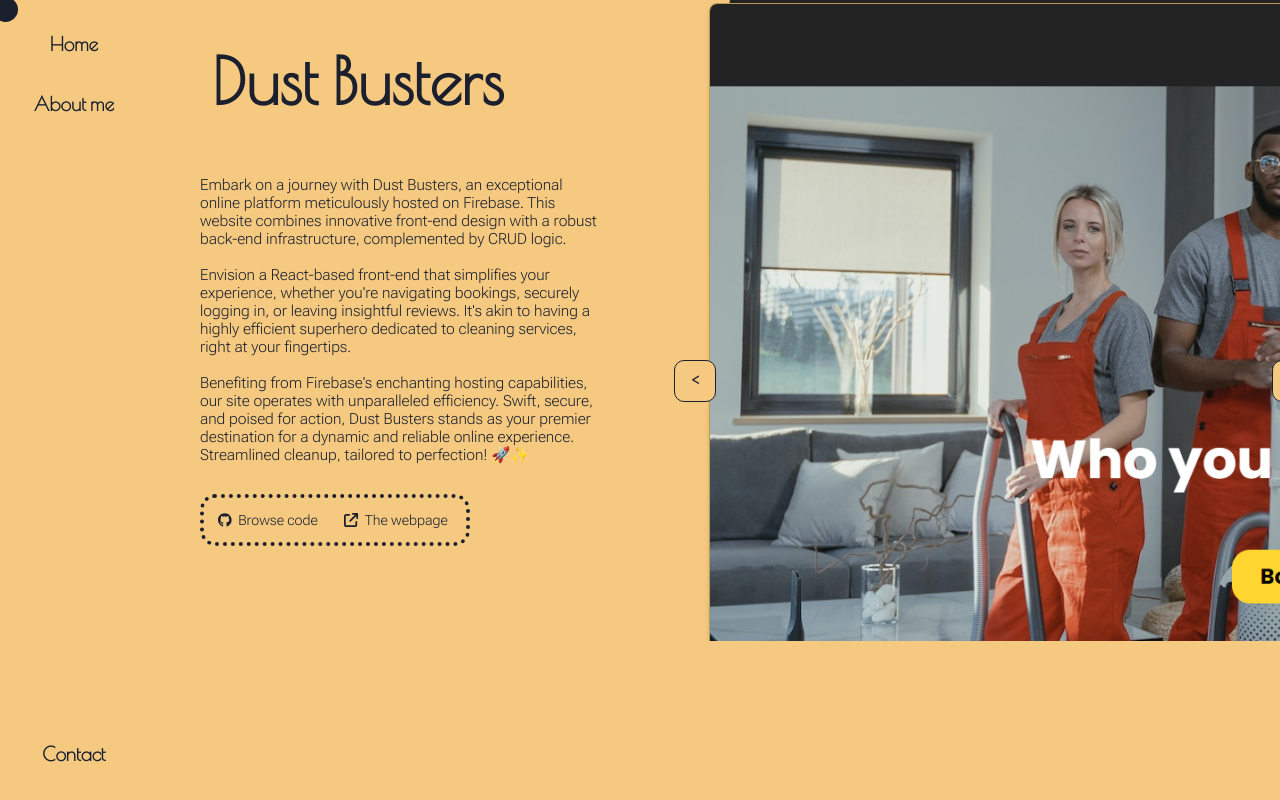
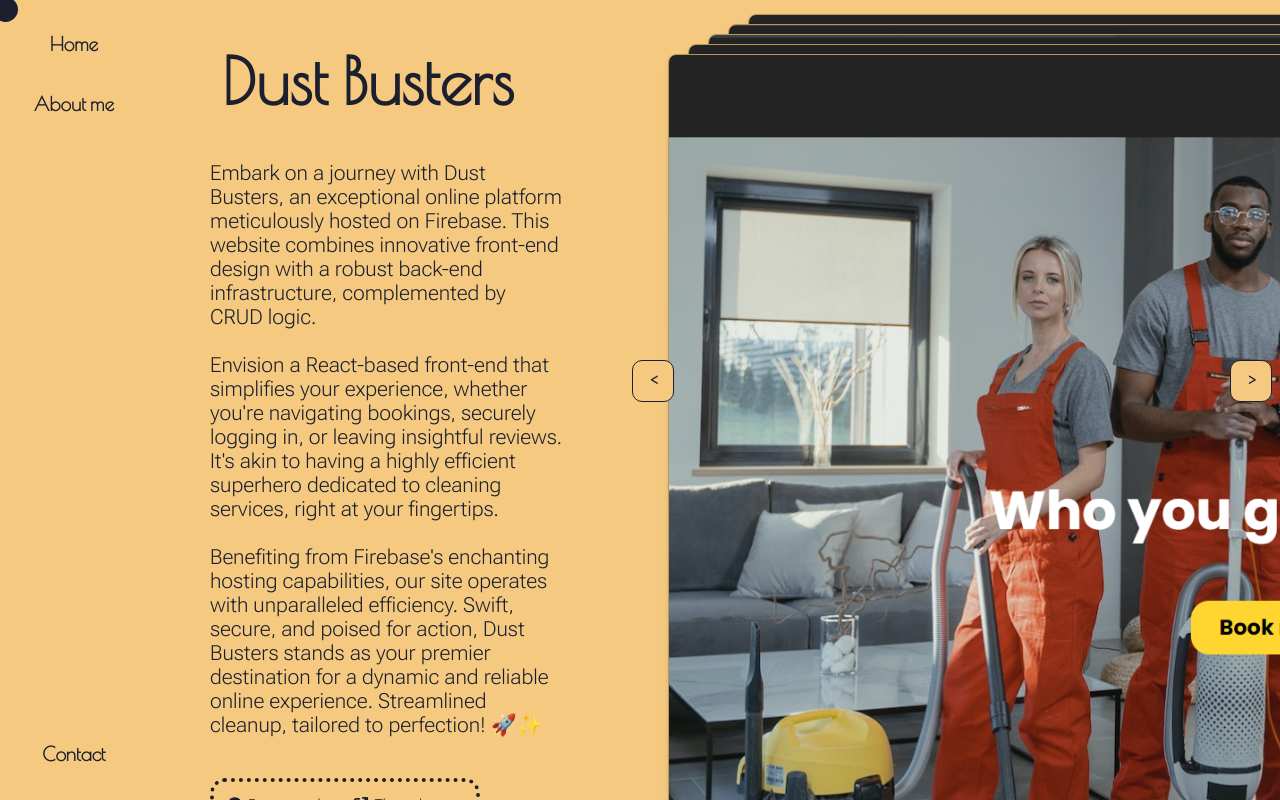
Before and after one commit to starleafer/My-portfolio, a React (Vite) app in the folder workspace/: page /cleaning in a window 1280 px wide. Built offline with nearby package versions, Linux system fonts and the light colour scheme; a web font is replaced by a local one.

Commit message:
Refactor ImageGallerySlider and PageBody components for improved layout and styling consistency; remove unused code from Mainpage

```diff
--- a/workspace/src/components/ImageGallerySlider.jsx
+++ b/workspace/src/components/ImageGallerySlider.jsx
@@ -141,6 +141,7 @@
           color={color}
           backgroundColor={backgroundColor}
           shadowColor={shadowColor}
+          style={{ marginLeft: '2em'}}
         >
           <Arrow>&gt;</Arrow>
         </NavButton>
@@ -208,7 +209,7 @@
   flex-direction: row;
   align-items: center;
   justify-content: space-between;
-  margin: 3em;
+  margin: 3em 7em 3em 3em;
 `;
 
 const ViewerContainer = styled.div`
@@ -222,6 +223,7 @@
   width: 100%;
   height: 600px;
   top: 1em;
+  margin-top: 8em;
 `;
 
 const ImageStack = styled(m.div)`
@@ -262,7 +264,6 @@
   transform: translateX(-50%);
 `;
 
-// Rest of the styled components remain unchanged
 const NavButton = styled.button`
   background-color: ${(props) => props.backgroundColor};
   border: 1px solid ${(props) => props.color};
--- a/workspace/src/components/PageBody.jsx
+++ b/workspace/src/components/PageBody.jsx
@@ -166,30 +166,6 @@
 
           </Info>
         </InfoSection>
-
-        {isNative ? (
-          <Native>
-            {/* {isBrowser ? <NativeHeader>React Native</NativeHeader> : ""} */}
-            {/* <ImageContainer>
-              {nativeImages.map(image => (
-                <MobileImage key={image.id} src={image.src} />
-              ))}
-            </ImageContainer> */}
-          </Native>
-        ) : null}
-
-        {/* {isBrowser ? (
-          <Browser>
-            {isNative ? <BrowserHeader>React</BrowserHeader> : ""}
-            <ImageContainer style={{ display: 'flex', flexDirection: 'column', width: '100%' }}>
-              {browserImages.map(image => (
-                <BrowserImage key={image.id} src={image.src} alt={image.alt} />
-              ))}
-            </ImageContainer>
-          </Browser>
-        ) : null} */}
-
-        {/* <PageNavigationButton /> */}
       </Content>
     </Body>
   )
@@ -204,28 +180,17 @@
 }
 `;
 
-const glow = keyframes`
-  from {
-    text-shadow: 0 0 2px var(--redish), 0 0 4px var(--redish), 0 0 6px var(--redish);
-  }
-  to {
-    text-shadow: 0 0 8px var(--redish), 0 0 10px var(--redish), 0 0 12px var(--redish);
-  }
-`;
 
 const Body = styled(m.div)`
   position: relative;
   display: flex;
-  flex-direction: column;
   width: 100%;
   background-color: ${props => props.backgroundColor};
   overflow: hidden;
-  padding: 0 0 0 200px;
-  /* border: 1px solid red; */
+  padding: 0 0 0 210px;
 
   @media (max-width: 1024px) {
     gap: 5vh;
-    /* margin: 0 200px 0 0;   */
   }
 
   @media (max-width: 768px) {
@@ -240,12 +205,10 @@
   display: flex;
   flex-direction: column;
   align-items: center;
-  /* padding: 100px 0 100px 0; */
   gap: 6vh;
   animation: ${fadein} 0.8s forwards;
   color: ${props => props.color};
   overflow: hidden;
-  /* border: 1px solid orange; */
 
   @media (max-width: 1024px) {
     width: 95%;
@@ -273,7 +236,6 @@
   width: 90vw;
   height: 60vh;
   justify-content: space-between;
-  /* border: 1px solid red; */
   `
 
 const InfoSection = styled.div`
@@ -283,7 +245,6 @@
   justify-content: flex-start;
   width: 90vw;
   min-width: 60%;
-  /* border: 1px solid pink; */
 
   @media (max-width: 1024px) {
     width: 100%;
@@ -306,7 +267,6 @@
   gap: 3vw;
   font-size: .5em;
   font-weight: 600;
-  /* border: 1px solid green; */
 
   @media (max-width: 1440px) {
     font-size: 1vw;
@@ -330,15 +290,13 @@
 
 const PageDescription = styled.h3`
   display: flex;
-  height: 50vh;
-  width: 57vw;
+  width: 45em;
   align-items: center;
   justify-content: center;
   font-family: Roboto Flex;
   font-weight: 500;
   align-self: flex-start;
-  font-size: 1.2vw;
-  /* border: 1px solid blue; */
+  font-size: 1.3rem;
 
   @media (max-width: 1024px) {
     font-size: 1.1em;
@@ -360,7 +318,6 @@
   width: 100%;
   align-items: flex-end;
   margin-top: 2em;
-  /* border: 1px solid red; */
 
   @media (max-width: 768px) {
    align-items: center;
@@ -416,7 +373,6 @@
   padding: 0.3vw;
   align-items: center;
   justify-content: space-evenly;
-  /* border: 1px solid orange; */
 
   @media (max-width: 425px) {
     flex-direction: row;
@@ -436,7 +392,6 @@
   color: ${props => props.color};
   overflow: hidden;
   border-radius: 10px;
-  /* border: 1px solid purple; */
 
 
   &:hover {
@@ -470,7 +425,6 @@
   width: 95%;
   flex-direction: column;
   align-items: center;
-  /* border: 1px  solid green; */
 
   @media (max-width: 1440px) {
     align-items: flex-start;
@@ -494,27 +448,5 @@
   width: 100%;
 `
 
-const Browser = styled.div`
-  display: flex;
-  width: 95%;
-  flex-direction: column;
-  align-items: center;
-  /* border: 1px solid green; */
-
-  @media (max-width: 1440px) {
-    align-items: flex-start;
-  }
-
-  @media (max-width: 768px) {
-    align-items: center;
-    width: 100%;
-  }
-`
-
-const BrowserImage = styled.img`
-  width: 100%;
-  border-radius: 10px;
-  /* border: 1px solid #201c1cab; */
-`;
 
 export default PageBody
```
Also changed, not shown: workspace/src/components/pages/Mainpage.jsx (+0 -8 lines).
